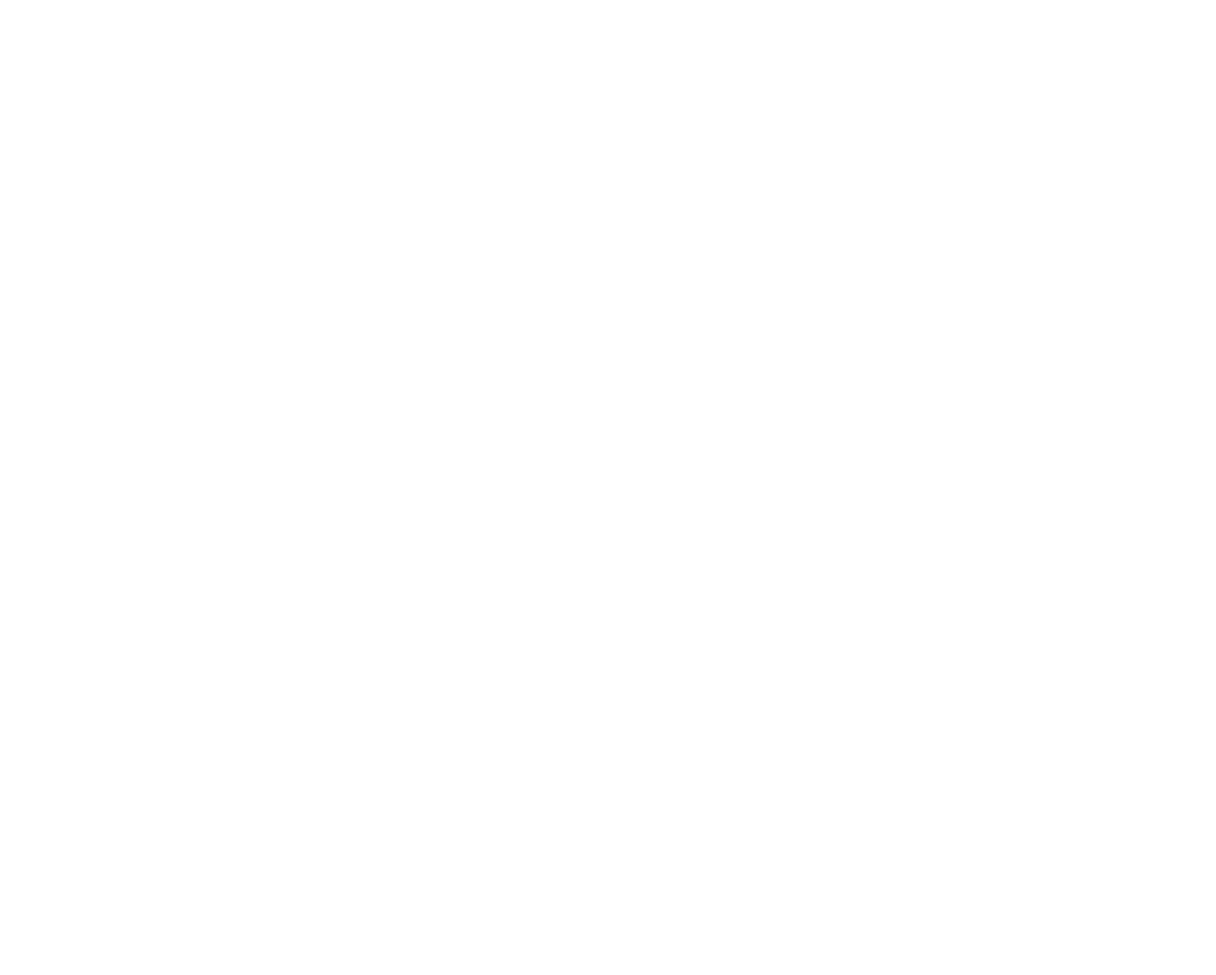
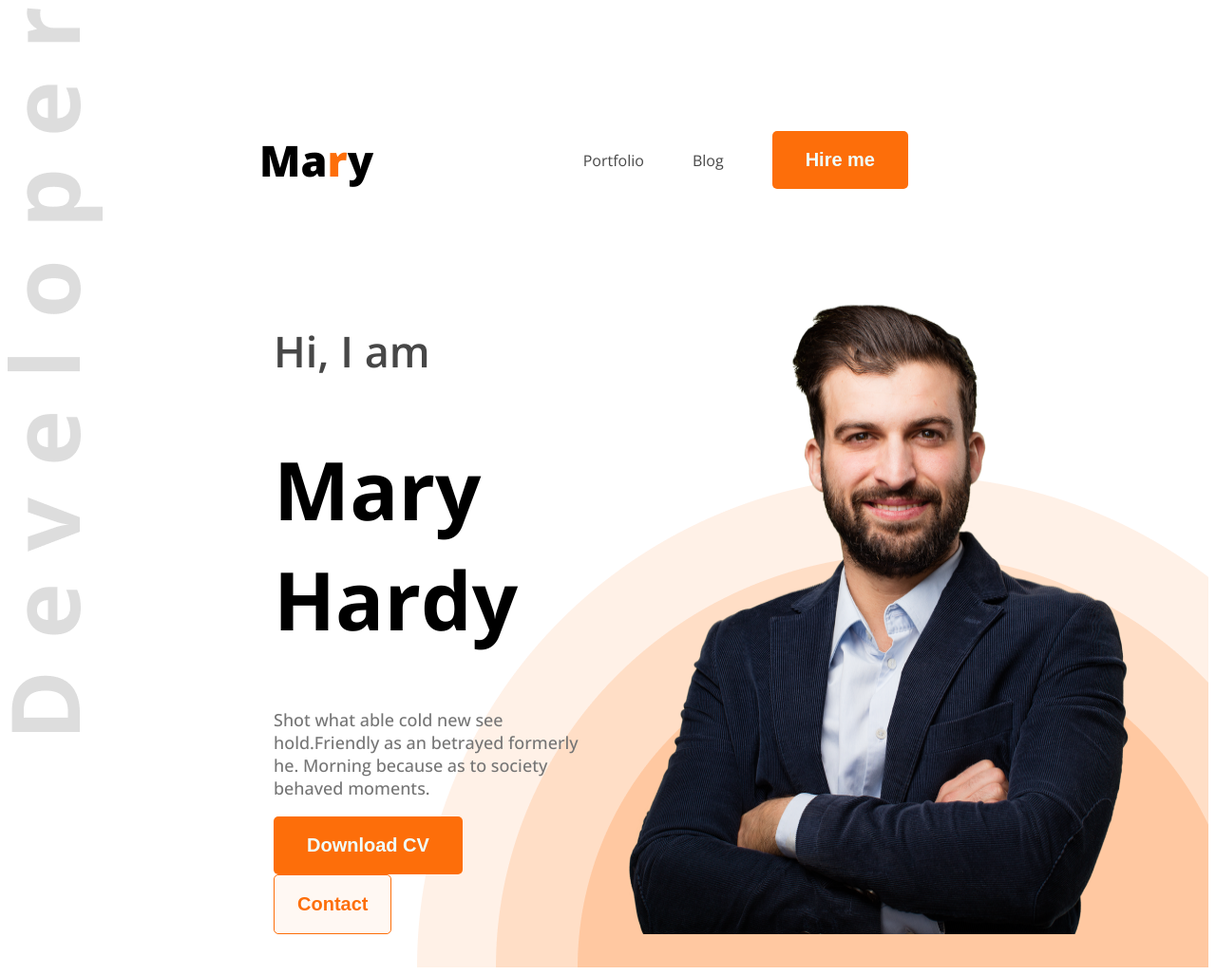
Before and after one commit to soumen01xninja/web-dev-portfolio, a plain HTML site: page index.html in a window 1280 px wide. Shown: the whole page at 95% size. Before the commit the page ends 800 px from the top, so only its background shows below. Drawn offline with nearby package versions, Linux system fonts and the light colour scheme.

Commit message:
front page ready

```diff
--- a/index.html
+++ b/index.html
@@ -4,9 +4,40 @@
     <meta charset="UTF-8">
     <meta name="viewport" content="width=device-width, initial-scale=1.0">
     <title>Web Dev Portfolio</title>
+    <link rel="preconnect" href="https://fonts.googleapis.com">
+<link rel="preconnect" href="https://fonts.gstatic.com" crossorigin>
+<link href="https://fonts.googleapis.com/css2?family=Open+Sans:ital,wght@0,300..800;1,300..800&family=Work+Sans:ital,wght@0,100..900;1,100..900&display=swap" rel="stylesheet">
+
     <link rel="stylesheet" href="styles/portfolio.css">
 </head>
-<body>
+<body class="open-sans-normal">
+    <header class="head">
+        <nav>
+            <h3 class="nav-tittle">Ma<span class="text-primary">r</span>y</h3>
+            <ul>
+                <li><a class="dark-2" href="">Portfolio</a></li>
+                <li><a class="dark-2" href="">Blog</a></li>
+                <li><a href=""><button class="btn-primary">Hire me</button></a></li>
+            </ul>
+        </nav>
+        <div class="banner">
+            <div class="banner-content">
+                <h3 class="banner-greetings dark-2">Hi, I am</h3>
+                <h1 class="banner-tittle">Mary Hardy</h1>
+                <p class="banner-description">Shot what able cold new see hold.Friendly as an betrayed formerly he. Morning because as to society behaved moments.</p>
+                <button class="btn-primary">Download CV</button>
+                <button class="second-button">Contact</button>
 
+            </div>
+            <img class="banner-profile-picture" src="images/hardy.png" alt="my image">
+        </div>
+
+    </header>
+    <main>
+
+    </main>
+    <footer>
+
+    </footer>
 </body>
 </html>
--- a/styles/portfolio.css
+++ b/styles/portfolio.css
@@ -0,0 +1,99 @@
+/* navigation bar */
+.open-sans-normal {
+    font-family: "Open Sans", serif;
+    font-optical-sizing: auto;
+    font-style: normal;
+    font-variation-settings:
+      "wdth" 100;
+  }
+  /* shared styles */
+  .text-primary{
+    color: #FD6E0A;
+  }
+  .dark-2{
+    color: #474747;
+  }
+.btn-primary{
+    font-size: 20px;
+    font-weight: bold;
+    background-color: #FD6E0A;
+    color: azure;
+    padding: 19px 35px;
+    border-radius: 5px;
+    border: none;
+
+}
+/* new button */
+.second-button{
+    font-size: 20px;
+    font-weight: bold;
+    color: #FD6E0A;
+    border: 1px solid #FD6E0A;
+    background-color: #FFF8F3;
+    border-radius: 5px;
+    padding: 19px 24px;
+}
+/* new button end */
+  /* nav styles*/
+  nav{
+    display: flex;
+    align-items: center;
+    justify-content: space-between;
+    margin: 50px 230px;
+  }
+  .nav-tittle{
+    font-size: 45px;
+    font-weight: 800;
+  }
+  nav ul li{
+    list-style: none;
+    margin-right: 51px;
+  }
+  nav ul li a{
+    text-decoration: none;
+  }
+  nav ul{
+    display: flex;
+    align-items: center;
+
+  }
+  /* head start */
+  .head{
+    background-image: url(../images/developer.png),url(../images/header_bg.png);
+    background-position: top left,bottom right;
+    background-repeat: no-repeat;
+    padding: 35px ;
+
+
+  }
+  /* banner styles */
+  .banner-content{
+    max-width: 585px;
+
+  }
+  .banner-greetings{
+    font-family: Open Sans ;
+    font-weight: 600;
+    font-size: 45px;
+  }
+  .banner-tittle{
+    font-style: Open Sans;
+    font-weight: bold;
+    font-size: 85px;
+  }
+  .banner-description{
+    font-family:Open Sans ;
+    font-size: 18px;
+    font-weight: 500;
+    color: #757575;
+  }
+  .banner-profile-picture{
+    width: 584px;
+
+  }
+  .banner{
+    display: flex;
+    justify-content: space-between;
+    margin: 0 40px 0 245px;
+
+  }
```
